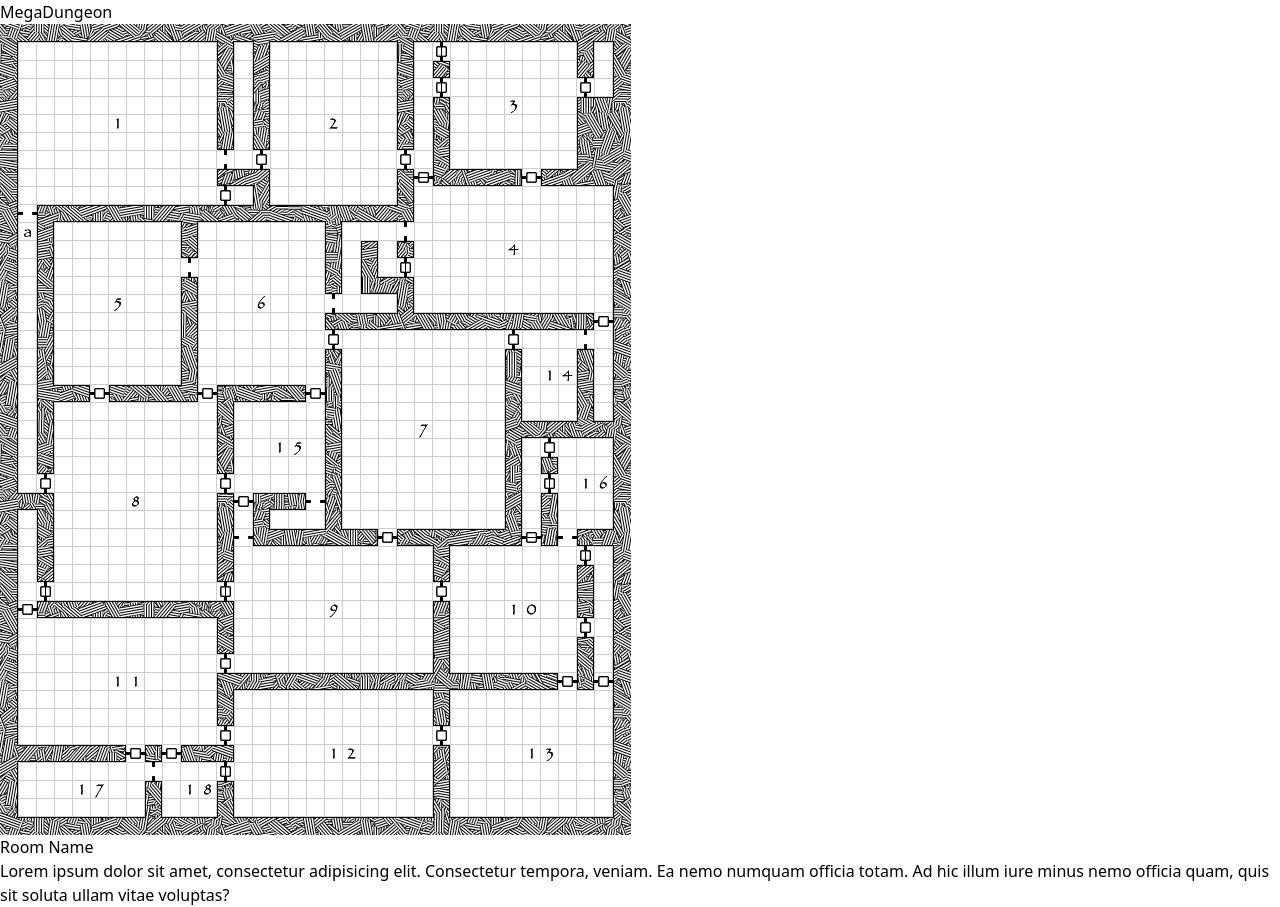
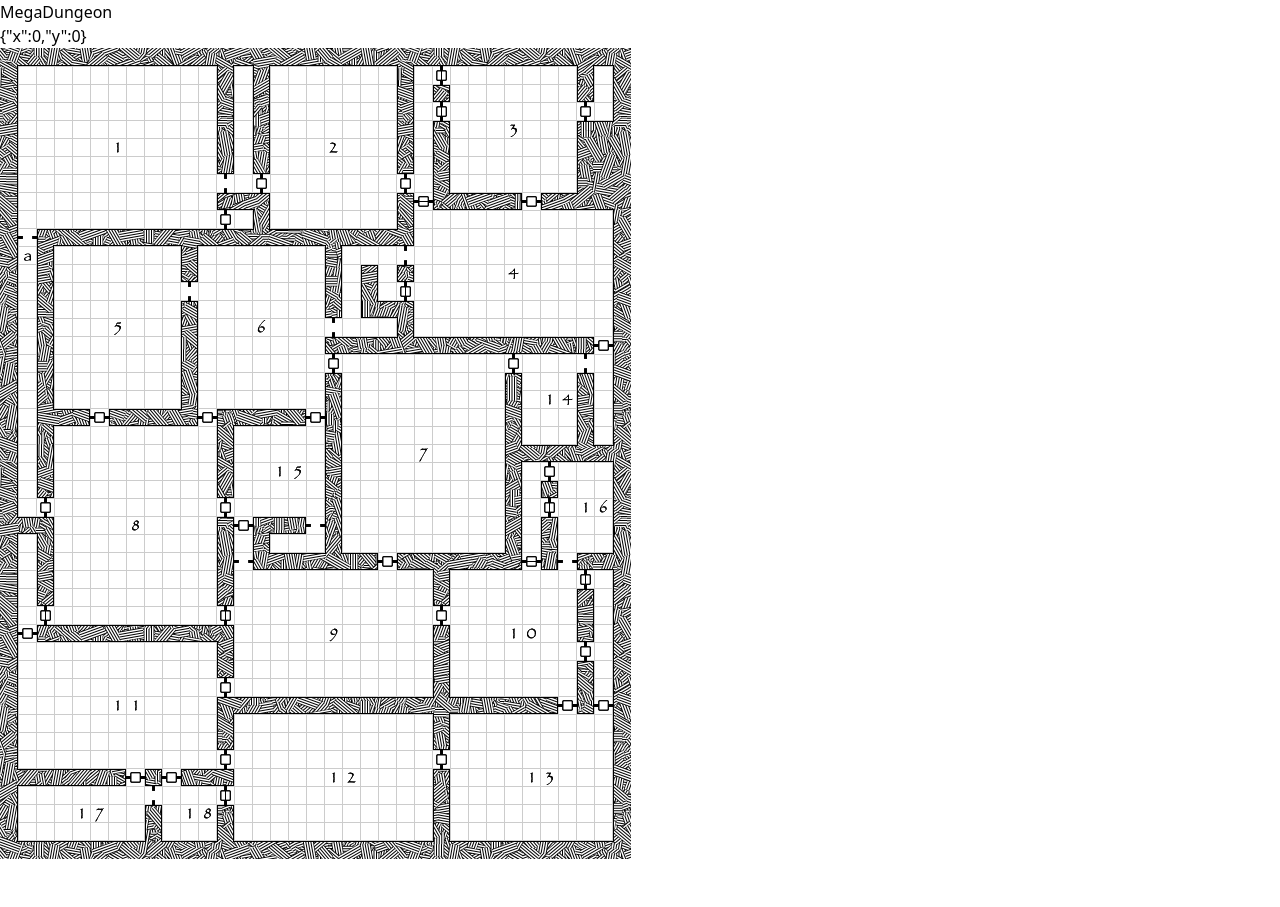
Before and after one commit to RCopeland/mega-dungeon, a React (Vite) app: page / in a window 1280 px wide. After the commit the page ends 859 px from the top, so only its background shows below. Built offline with nearby package versions, Linux system fonts and the light colour scheme.

Commit message:
add the mouse hook, room viewer

```diff
--- a/src/App.tsx
+++ b/src/App.tsx
@@ -1,21 +1,35 @@
-import React from "react";
+import React, { useState } from "react";
 import dungeonMap from "./assets/map.png";
+import { RoomViewer } from "./components/RoomViewer/RoomViewer";
+import { rooms } from "./content/rooms";
+import { useMousePosition } from "./hooks/useMousePosition";
 
 function App() {
+  const mousePosition = useMousePosition();
+  const [currentRoom, setCurrentRoom] = useState<number>(0);
+  const [showRoomInfo, setShowRoomInfo] = useState<boolean>(false);
   return (
     <main>
       <h1>MegaDungeon</h1>
-      <img src={dungeonMap} alt="Dungeon map, generated with donjon" />
-      <aside className="absolute max-w-5xl text-lg top-0 right-0">
-        <header>
-          <h2>Room Name</h2>
-        </header>
-        <div>
-          Lorem ipsum dolor sit amet, consectetur adipisicing elit. Consectetur
-          tempora, veniam. Ea nemo numquam officia totam. Ad hic illum iure
-          minus nemo officia quam, quis sit soluta ullam vitae voluptas?
-        </div>
-      </aside>
+      {JSON.stringify(mousePosition)}
+      <figure>
+        <img
+          src={dungeonMap}
+          alt="Dungeon map, generated with donjon"
+          onMouseEnter={() => {
+            setShowRoomInfo(true);
+          }}
+          onMouseLeave={() => {
+            setShowRoomInfo(false);
+          }}
+        />
+      </figure>
+      {showRoomInfo && (
+        <RoomViewer
+          mousePosition={mousePosition}
+          roomData={rooms[currentRoom]}
+        />
+      )}
     </main>
   );
 }
--- /dev/null
+++ b/src/components/RoomViewer/RoomViewer.tsx
@@ -0,0 +1,26 @@
+import React from "react";
+
+export interface RoomData {
+  name: string;
+  description: string;
+}
+
+export function RoomViewer({
+  roomData,
+  mousePosition,
+}: {
+  roomData: RoomData;
+  mousePosition: { x: number; y: number };
+}) {
+  return (
+    <aside
+      className="absolute max-w-5xl text-lg top-0 right-0 max-w-xl p-4 bg-slate-600 text-white rounded m-4"
+      style={{ top: `${mousePosition.y}px`, left: `${mousePosition.x}px` }}
+    >
+      <header>
+        <h2 className="font-bold text-xl mb-2">{roomData.name}</h2>
+      </header>
+      <p>{roomData.description}</p>
+    </aside>
+  );
+}
--- /dev/null
+++ b/src/content/rooms.ts
@@ -0,0 +1,12 @@
+export const rooms = [
+  {
+    name: "First Room",
+    description:
+      "Lorem ipsum dolor sit amet, consectetur adipisicing elit. Consequuntur cumque delectus deserunt ducimus esse expedita explicabo fuga impedit ipsam laboriosam laudantium minima molestiae neque, nobis officiis possimus quos vel veritatis!",
+  },
+  {
+    name: "Second Room",
+    description:
+      "Lorem ipsum dolor sit amet, consectetur adipisicing elit. Consequuntur cumque delectus deserunt ducimus esse expedita explicabo fuga impedit ipsam laboriosam laudantium minima molestiae neque, nobis officiis possimus quos vel veritatis!",
+  },
+];
--- /dev/null
+++ b/src/hooks/useMousePosition.tsx
@@ -0,0 +1,18 @@
+import React from "react";
+
+export const useMousePosition = () => {
+  const [mousePosition, setMousePosition] = React.useState({
+    x: 0,
+    y: 0,
+  });
+  React.useEffect(() => {
+    const updateMousePosition = (ev: { clientX: number; clientY: number }) => {
+      setMousePosition({ x: ev.clientX, y: ev.clientY });
+    };
+    window.addEventListener("mousemove", updateMousePosition);
+    return () => {
+      window.removeEventListener("mousemove", updateMousePosition);
+    };
+  }, []);
+  return mousePosition;
+};
```
Also changed, not shown: 1 other file (tests, documents, lock files or other folders).
